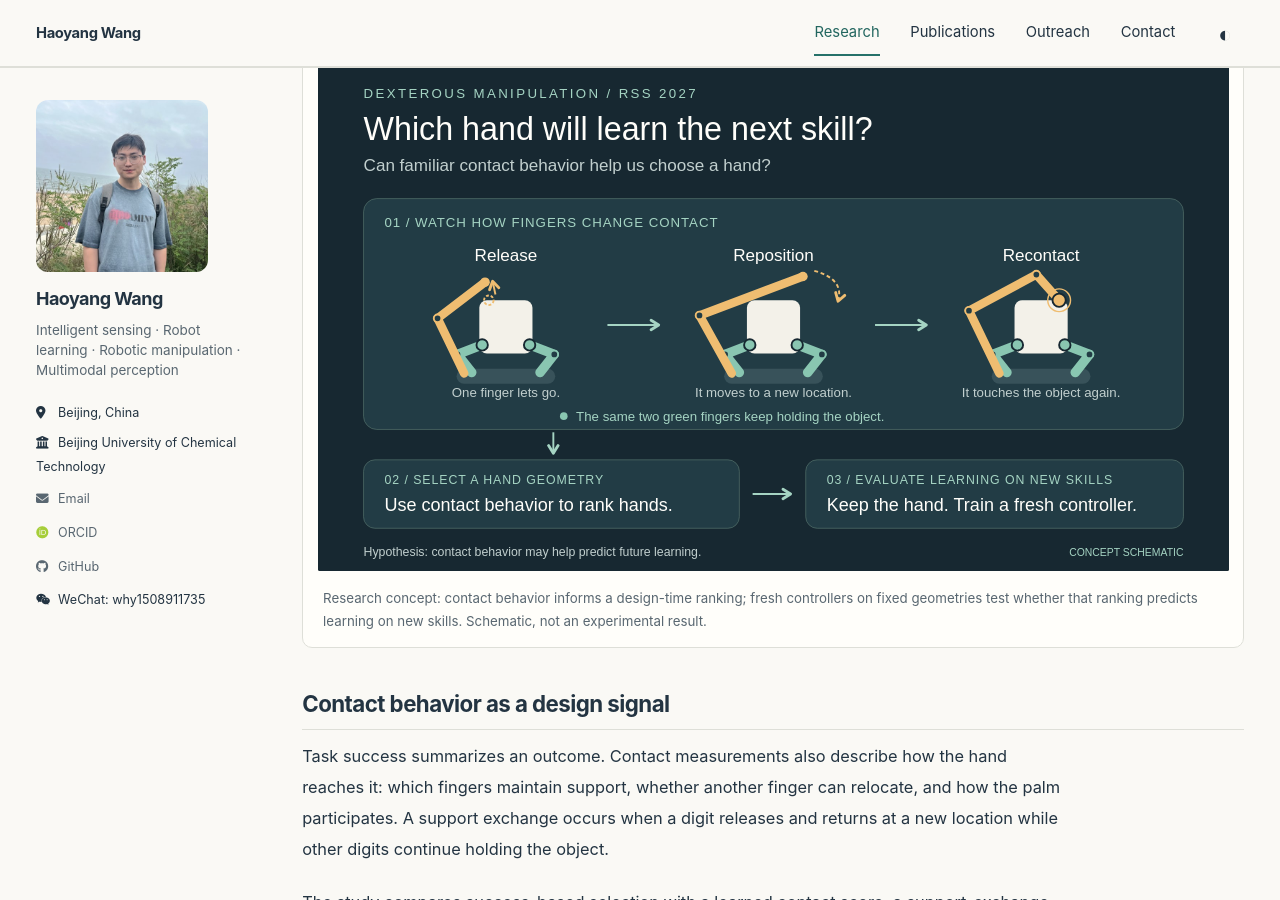
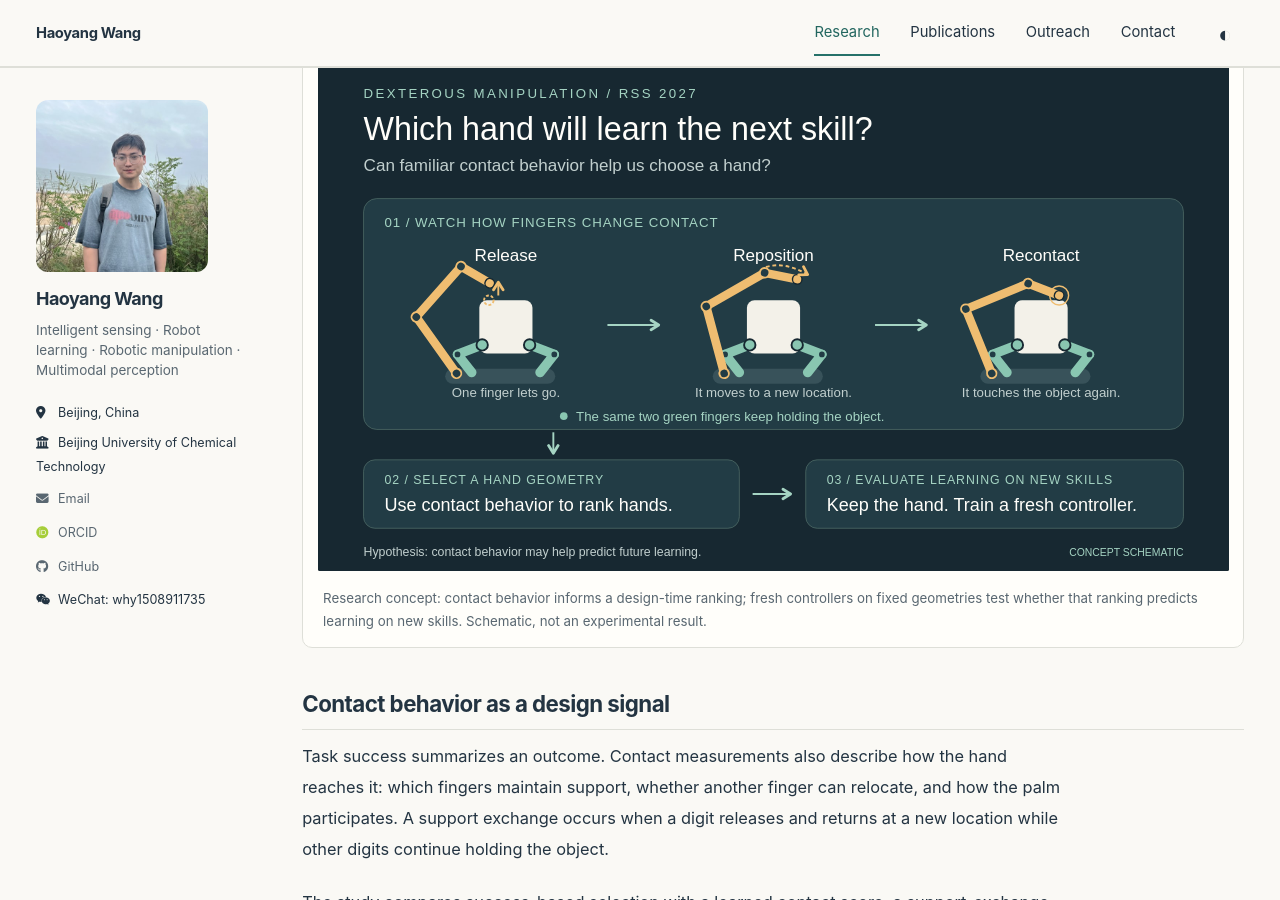
Before and after one commit to mianzhi8588/mianzhi8588.github.io, a Jekyll site: the page built from _portfolio/2026-dexterous-hand-next-skill.md, in a window 1280 px wide and 900 px high, scrolled down 802 px. Built offline with Jekyll 4.4.1, drawn with Linux system fonts in a browser that asks for light colours; some web fonts are replaced.

Commit message:
Keep finger joints consistent across support exchange poses

```diff
--- a/_pages/portfolio.html
+++ b/_pages/portfolio.html
@@ -25,7 +25,7 @@ author_profile: true
 <div class="research-detail-grid">
   <article class="research-detail-card research-detail-card--featured">
     <div class="research-detail-card__media">
-      <img src="{{ '/images/rss-next-skill-overview.svg' | relative_url }}?v=20261125-2" alt="Research concept: observe contact behavior, select a fixed hand geometry, and train fresh controllers on new skills" width="960" height="540" loading="lazy" style="object-fit: contain;">
+      <img src="{{ '/images/rss-next-skill-overview.svg' | relative_url }}?v=20261125-3" alt="Research concept: observe contact behavior, select a fixed hand geometry, and train fresh controllers on new skills" width="960" height="540" loading="lazy" style="object-fit: contain;">
       <span class="media-label">Research concept</span>
     </div>
     <div class="research-detail-card__body">
--- a/_portfolio/2026-dexterous-hand-next-skill.md
+++ b/_portfolio/2026-dexterous-hand-next-skill.md
@@ -20,7 +20,7 @@ A dexterous hand may need to learn many skills after it is built. Retraining its
 Two hands might both rotate an object successfully, yet differ in how they keep it supported when a finger releases and moves to a new contact. This study asks whether such contact behavior provides useful evidence about a hand's capacity to learn new skills.
 
 <figure class="research-media research-media--landscape">
-  <img src="{{ '/images/rss-next-skill-overview.svg' | relative_url }}?v=20261125-2" alt="Study overview: observe support exchanges on familiar tasks, fix the hand geometry, and evaluate fresh learning on new skills." width="960" height="540">
+  <img src="{{ '/images/rss-next-skill-overview.svg' | relative_url }}?v=20261125-3" alt="Study overview: observe support exchanges on familiar tasks, fix the hand geometry, and evaluate fresh learning on new skills." width="960" height="540">
   <figcaption>Research concept: contact behavior informs a design-time ranking; fresh controllers on fixed geometries test whether that ranking predicts learning on new skills. Schematic, not an experimental result.</figcaption>
 </figure>
 
```
Also changed, not shown: _pages/about.md (+1 -1 lines), images/rss-next-skill-overview.svg.
